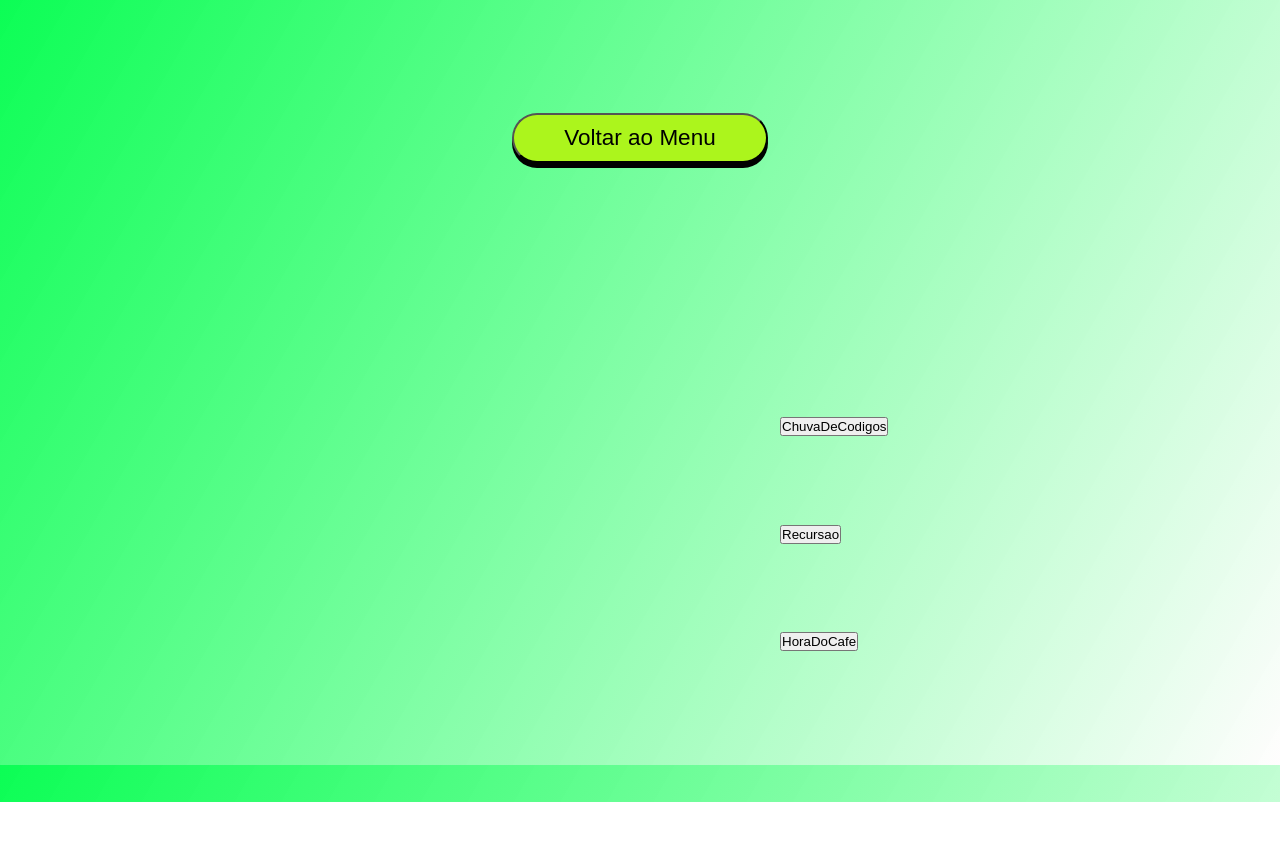
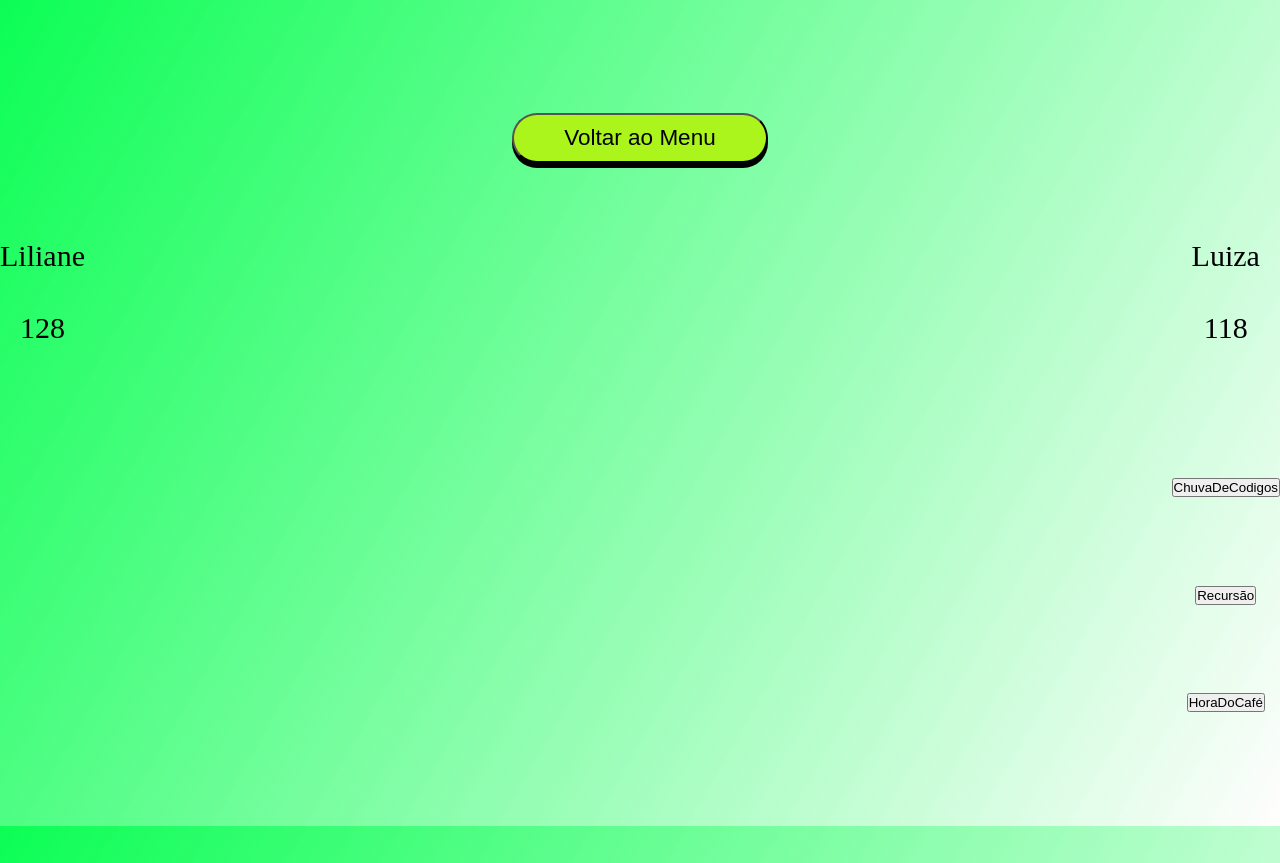
Before and after one commit to emanoelCarvalho/ProjetoRpg, a Svelte app: page / in a window 1280 px wide. Both pictures are taken after a click on the button "Jogar". Before the commit the page ends 802 px from the top, so only its background shows below. Built offline with nearby package versions, Linux system fonts and the light colour scheme.

Commit message:
Atualizando HTML e CSS  da BatalhaOne

```diff
--- a/src/BatalhaOne.svelte
+++ b/src/BatalhaOne.svelte
@@ -7,8 +7,8 @@ import Menu from './Menu.svelte';
 import Jogar from './Jogar.svelte';
 
 
-let Prota = new Protagonista( "Luiza",118, 11, 5);
-let BossOne = new Boss1("Liliane",128, 13, 5 );
+let protaBatalha1 = new Protagonista( "Luiza",118, 11, 5);
+let bossOne = new Boss1("Liliane",128, 13, 5 );
 
 let JogadaDaVez = writable(false);
 
@@ -25,44 +25,44 @@ function trocarTurno(JogadaDaVez){
 };
 
 function ataqueProta(){
-    Prota.ChuvaDeCodigos(BossOne);
-    BossOne.Linux(Prota);
-    console.log(Prota.hp, BossOne.hp);
-    if(BossOne.hp <= 0){
-        console.log(ProximaFase());
-    } else if(Prota.hp <= 0){
-           return FimDeJogo();
+    protaBatalha1.ChuvaDeCodigos(bossOne);
+    bossOne.Linux(protaBatalha1);
+    console.log(protaBatalha1.hp, bossOne.hp);
+    if(bossOne.hp <= 0){
+        console.log(proximaFase());
+    } else if(protaBatalha1.hp <= 0){
+           return fimDeJogo();
         }
         trocarTurno();
     };
 
     function ataqueProtaEspecial(){
-        if(Prota.hp < 59){
-            Prota.Recursao(BossOne);
-            BossOne.Arduino(Prota);
+        if(protaBatalha1.hp < 59){
+            protaBatalha1.Recursao(bossOne);
+            bossOne.Arduino(protaBatalha1);
         }
-        if(BossOne.hp <= 0){
-        return ProximaFase();
-    } else if(Prota.hp <= 0){
-           return FimDeJogo();
+        if(bossOne.hp <= 0){
+        return proximaFase();
+    } else if(protaBatalha1.hp <= 0){
+           return fimDeJogo();
         }
         trocarTurno();
     };
 
     function curaProtagonista(){
-        if(Prota.hp < 59){
-            Prota.HoraDoCafe();
-            console.log(Prota.hp) ;
+        if(protaBatalha1.hp < 59){
+            protaBatalha1.HoraDoCafe();
+            console.log(protaBatalha1.hp) ;
         }
         trocarTurno();
     };
 
 
-    function ProximaFase(){
+    function proximaFase(){
         console.log("Protagonista Ganhou essa fase!");
     };
 
-    function FimDeJogo(){
+    function fimDeJogo(){
         console.log("Fim De Jogo!");
         console.log("Você Perdeu!");
     };
@@ -102,57 +102,60 @@ function ataqueBoss(BossOne){
     }
     turnos();
 }
-
-
-ataqueProta(Prota);
-ataqueBoss(BossOne);*/
+*/
 </script>
 
 <main>
-    <div id="container">
-        <div id="topRow">
-            <div id="luizaProta" class="chars">
-                <img src="" alt="" srcset="">
-
+    <div id="blocoOne">
+        <div class="protaInformaçoes">
+            <p class="nomeProta">{protaBatalha1.nome}</p>
+            <p class="nomeProta">{protaBatalha1.hp}</p>
+            <div id="barraDeVidaProta"></div>
         </div>
-            <div id="lilianeBoss" class="chars">
-                <img src="" alt="" srcset="">
+        <div id="prota">
+            <img id="protaImagem" src="" alt="" srcset="">
         </div>
-        </div>
-        <div id="bottonRow"></div>
-    </div>
-
-
-    <div id="ataques">
+        <div class="ataques">
+            <ul>
                 <!-- svelte-ignore a11y-click-events-have-key-events -->
                 <div on:click={() => ataqueProta()}>
                     <button>
                      ChuvaDeCodigos
                     </button>
                 </div>
-
                 <!-- svelte-ignore a11y-click-events-have-key-events -->
                 <div on:click={() => ataqueProtaEspecial()}>
                     <button>
-                Recursao
+                        Recursão
                     </button>
                 </div>
-
                 <!-- svelte-ignore a11y-click-events-have-key-events -->
                     <div on:click={() => curaProtagonista()}>
                     <button>
-                HoraDoCafe
+                        HoraDoCafé
                      </button>
+                 </div>
+             </ul>
+        </div>
+    </div>
+
+    <div id="blocoTwo">
+        <div class="liliInfo">
+            <p class="nomeBoss">{bossOne.nome}</p>
+            <p class="nomeBoss">{bossOne.hp}</p>
+            <img id="boss" src="" alt="" srcset="">
         </div>
     </div>
 </main>
 
 <style>
-#ataques{
-    text-align: justify;
+#blocoTwo{
+    float: left;
+}
+#blocoOne{
     float: right;
-    width: 500px;
 }
+
 /*#topRow{
     display: flex;
     flex-direction: row;
```
Lines whose indentation alone changed are shown as unchanged.
